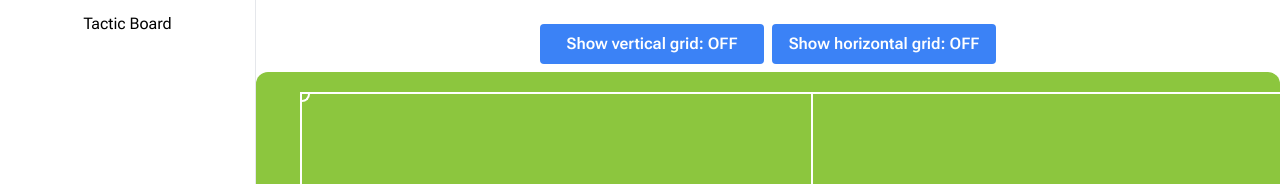
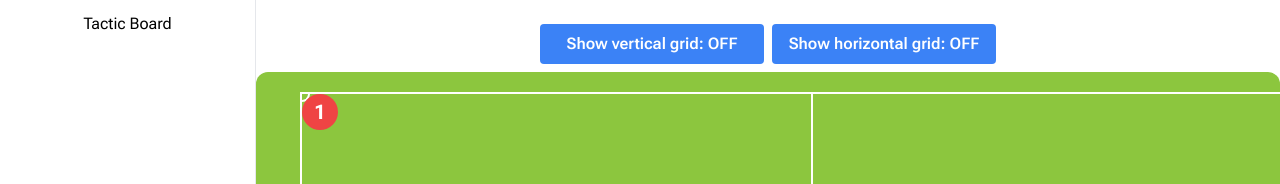
Before and after one commit to retz8/soccer-tactic-board-app, a Next.js app: page / in a window 1280 px wide. Shown: the top 184 px of the page. Built offline with nearby package versions, Linux system fonts and the light colour scheme.

Commit message:
single player draggable

```diff
--- a/package.json
+++ b/package.json
@@ -19,7 +19,11 @@
     "postcss": "8.4.27",
     "react": "18.2.0",
     "react-dom": "18.2.0",
+    "react-draggable": "^4.4.5",
     "tailwindcss": "3.3.3",
     "typescript": "5.1.6"
+  },
+  "devDependencies": {
+    "tsx": "^3.12.7"
   }
 }
--- /dev/null
+++ b/src/components/Player/Player.tsx
@@ -0,0 +1,21 @@
+import React from "react";
+
+type Props = {
+  top: string; // need to be ?%
+  left: string;
+  number: number;
+  name?: string;
+};
+
+export default function Player({ top, left, number, name = "" }: Props) {
+  return (
+    <div
+      className="absolute flex items-center justify-center
+      w-9 h-9 bg-red-500 rounded-full z-30"
+      draggable
+      style={{ top, left }}
+    >
+      <p className="text-white text-xl font-bold">{number}</p>
+    </div>
+  );
+}
--- /dev/null
+++ b/src/components/Player/PlayersPlayground.tsx
@@ -0,0 +1,79 @@
+"use client";
+// This is for testing
+
+import React, { useEffect, useRef, useState } from "react";
+import Draggable, { DraggableData } from "react-draggable";
+import Player from "./Player";
+
+// export interface DraggableData {
+//     node: HTMLElement,
+//     x: number, y: number,
+//     deltaX: number, deltaY: number,
+//     lastX: number, lastY: number
+//   }
+
+export default function PlayersPlayground() {
+  // 현재 box의 제한선을 측정
+  const containerRef = useRef<HTMLDivElement>(null);
+  const [containerWidth, setContainerWidth] = useState(0); // right
+  const [containerHeight, setContainerHeight] = useState(0); // bottom
+  const playerSizeOffset = 36;
+
+  // Player의 위치를 저장해줄것
+  const [prevPosition, setPrevPosition] = useState({ x: 0, y: 0 });
+  const [position, setPosition] = useState({ x: 0, y: 0 });
+
+  useEffect(() => {
+    const container = containerRef.current;
+    if (container) {
+      const containerRect = container.getBoundingClientRect();
+      console.log(containerRect);
+      setContainerWidth(containerRect.width - playerSizeOffset);
+      setContainerHeight(containerRect.height - playerSizeOffset);
+    }
+  }, []);
+
+  /** Check whether Player or Ball is inside the field */
+  const isInsideField = (x: number, y: number) => {
+    // need to change 0 to threshold value for corner kick
+    if (x < 0 || y < 0 || x > containerWidth || y > containerHeight)
+      return false;
+    return true;
+  };
+
+  // 드래그 되는동안 컴포넌트의 위치를 업데이트 해준다.
+  const handleOnDrag = (data: DraggableData) => {
+    console.log(data);
+    if (!isInsideField(data.x, data.y)) {
+      setPosition({ x: prevPosition.x, y: prevPosition.y });
+    } else {
+      setPrevPosition({ x: data.x, y: data.y });
+      setPosition({ x: data.x, y: data.y });
+    }
+  };
+
+  return (
+    <div className="relative w-full h-full" ref={containerRef}>
+      <Draggable
+        position={{ x: position.x, y: position.y }} // 업데이트된 컴포넌트의 위치를 설정해준다.
+        onDrag={(_, data) => handleOnDrag(data)} // 드래그 되는동안 컴포넌트의 위치를 업데이트 해준다.
+      >
+        <div
+          className="absolute flex items-center justify-center
+      w-9 h-9 bg-red-500 rounded-full z-30 cursor-pointer"
+        >
+          <p className="text-white text-xl font-bold">1</p>
+        </div>
+      </Draggable>
+    </div>
+  );
+}
+
+// <drag시 발생하는 이벤트들>
+// dragstart: 사용자가 객체를 드래그하려고 시작할때 발생함
+// drag: 대상 객체를 드래그하면서 마우스를 움직일때 발생함
+// dragenter: 마우스가 대상 객체의 위로 처음 진입할때 발생함
+// dragover: 마우스가 대상 객체 위에 있을때 발생함
+// drop: 사용자가 객체를 드롭했을때 발생함, 객체를 놓는 장소에 위치한 객체에서 발생함
+// dragleave: 드래그가 끝나서 마우스가 대상 객체를 벗어날때 발생함
+// dragend: 드래그하다가 마우스 버튼을 놓는 순간 발생함
--- a/src/components/SoccerField/SoccerField.tsx
+++ b/src/components/SoccerField/SoccerField.tsx
@@ -10,6 +10,7 @@ import { useSoccerFieldContext } from "@/contexts/SoccerFieldProvider";
 import VerticalGrid from "./VerticalGrid";
 import HorizontalGrid from "./HorizontalGrid";
 import MainSoccerField from "./MainSoccerField";
+import PlayersPlayground from "../Player/PlayersPlayground";
 
 type Props = {
   size?: string; // need to add options instead of simple string
@@ -34,6 +35,10 @@ export default function SoccerField({ size = "default" }: Props) {
           {showVerticalGrid && <VerticalGrid />}
 
           {showHorizontalGrid && <HorizontalGrid />}
+
+          <div className="space-center z-30">
+            <PlayersPlayground />
+          </div>
         </div>
       </div>
 
```
Also changed, not shown: src/scripts/test.js (added, +9 -0 lines), src/utils/testFunction.ts (added, +13 -0 lines), 1 other file (tests, documents, lock files or other folders).
